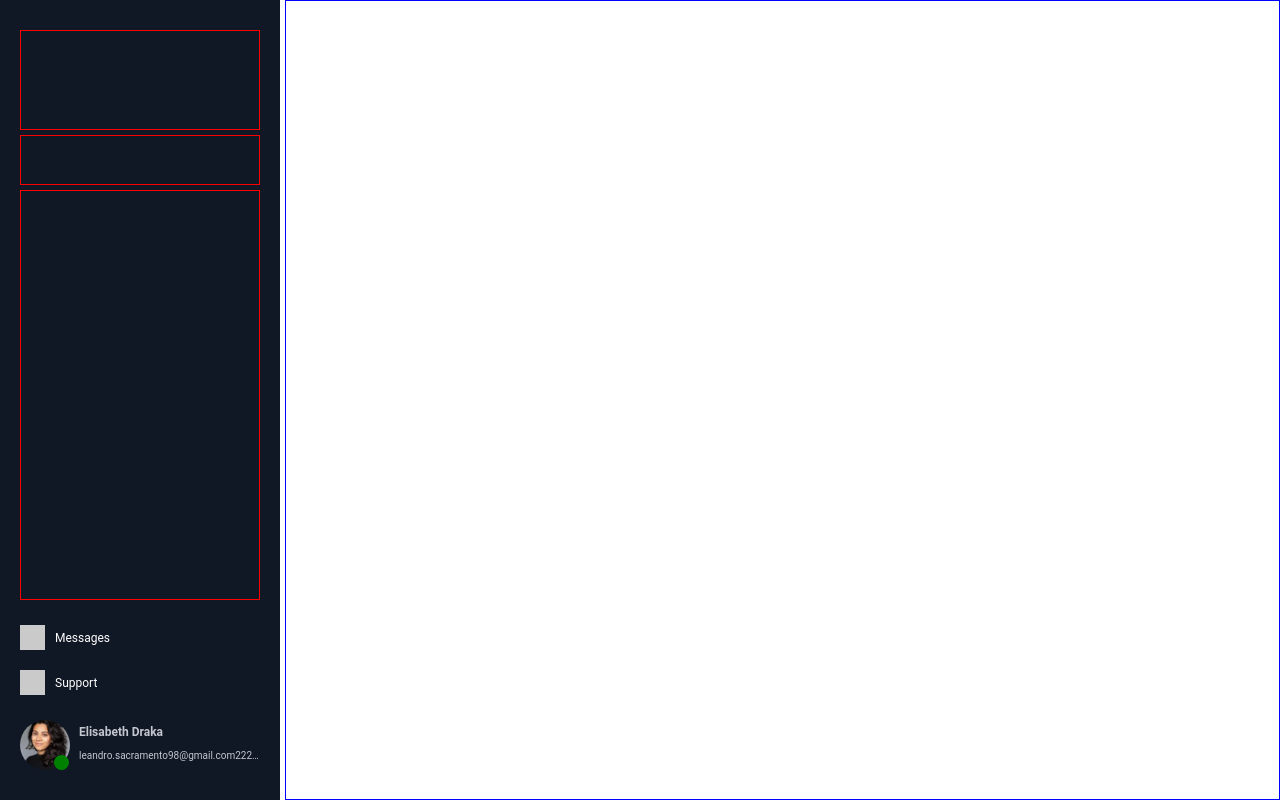
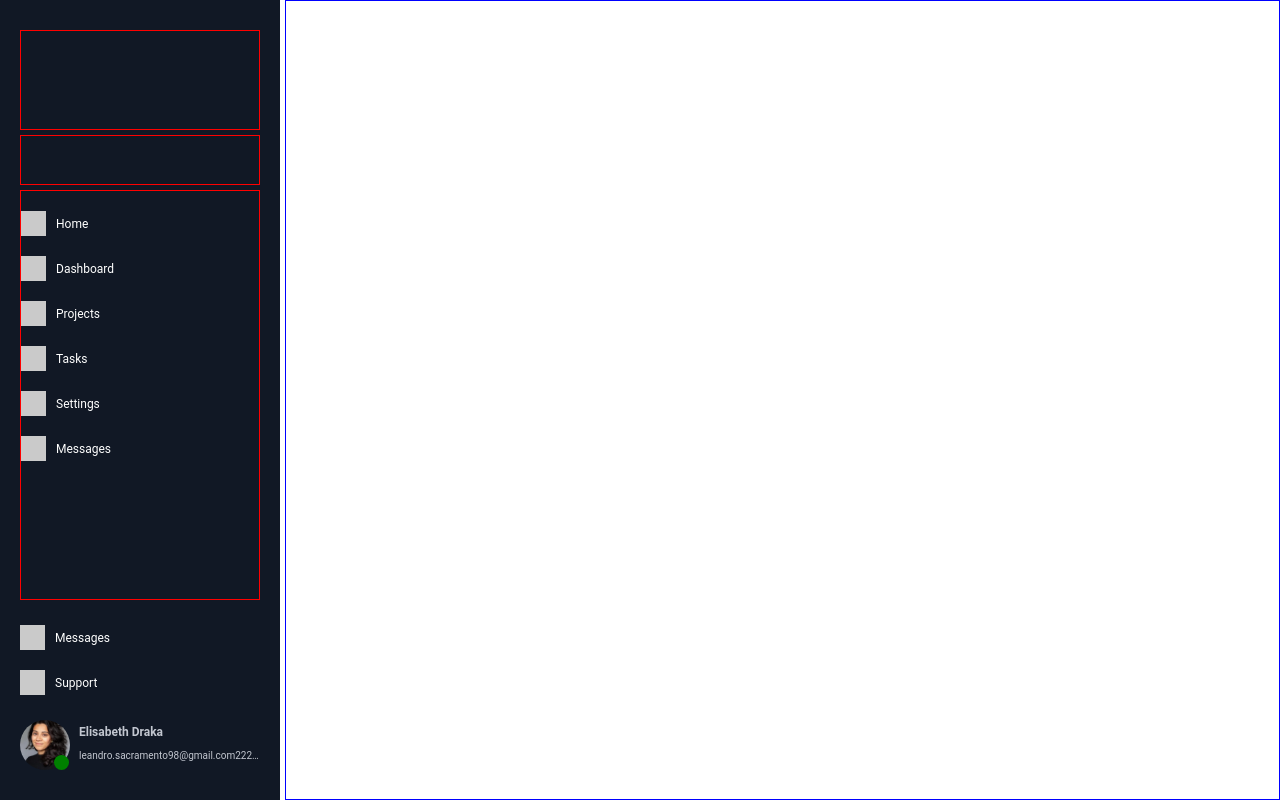
Before and after one commit to veexitech/template_web, a React (Vite) app: page / in a window 1280 px wide. Built offline with nearby package versions, Linux system fonts and the light colour scheme.

Commit message:
adjust in menu

```diff
--- a/src/components/navBars/leftNavBar/Menus/index.tsx
+++ b/src/components/navBars/leftNavBar/Menus/index.tsx
@@ -1,12 +1,30 @@
 import React from "react";
-import { Container } from "./styles";
-
+import { Container, ContainerMenus } from "./styles";
+import MenuTitle from "../MenuTitle";
+import MenuIcon from "../MenuIcon";
 interface IMenus {}
 
 const Menus: React.FC<IMenus> = (props) => {
   const {} = props;
+  const MenusOptions = [
+    { title: "Home", icon: null, href: "" },
+    { title: "Dashboard", icon: null, href: "" },
+    { title: "Projects", icon: null, href: "" },
+    { title: "Tasks", icon: null, href: "" },
+    { title: "Settings", icon: null, href: "" },
+    { title: "Messages", icon: null, href: "" },
+  ];
 
-  return <Container></Container>;
+  return (
+    <ContainerMenus>
+      {MenusOptions.map((menu) => (
+        <Container>
+          <MenuIcon />
+          <MenuTitle title={menu.title} />
+        </Container>
+      ))}
+    </ContainerMenus>
+  );
 };
 
 export default Menus;
--- a/src/components/navBars/leftNavBar/Menus/styles.tsx
+++ b/src/components/navBars/leftNavBar/Menus/styles.tsx
@@ -1,7 +1,16 @@
 import styled from "styled-components";
 
-export const Container = styled.div`
+export const ContainerMenus = styled.div`
   display: flex;
+  flex-direction: column;
+  gap: 20px;
+  padding: 20px 0;
   border: 1px solid red;
   flex: 1;
 `;
+export const Container = styled.a`
+  display: flex;
+  align-items: center;
+  gap: 10px;
+  cursor: pointer;
+`;
```
